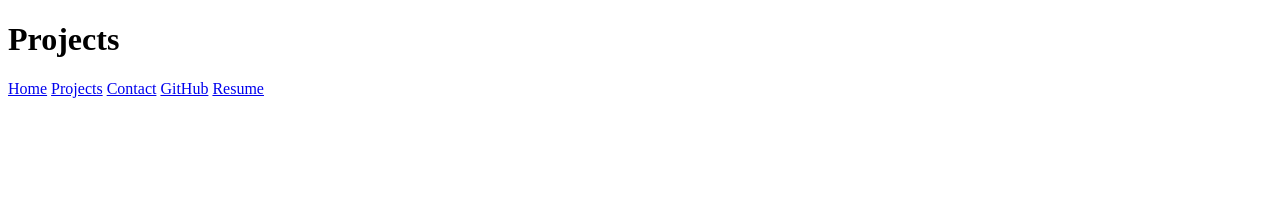
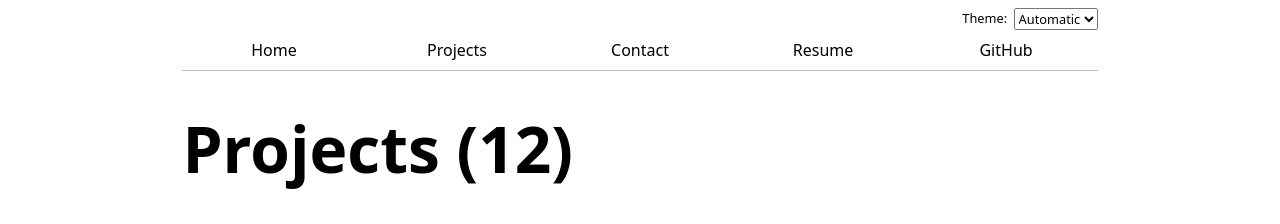
Before and after one commit to MatthewLee117/Portfolio, a plain HTML site: page projects/index.html in a window 1280 px wide. Shown: the top 224 px of the page. Drawn offline with Linux system fonts and the light colour scheme.

Commit message:
lab 4 fixes

```diff
--- a/contact/index.html
+++ b/contact/index.html
@@ -4,7 +4,7 @@
     <meta charset="UTF-8">
     <meta name="viewport" content="width=device-width, initial-scale=1.0">
     <link rel="stylesheet" href="../style.css">
-    <script src="../global.js" defer></script>
+    <script src="../global.js" type="module"></script>
     <title>Contact</title>
 </head>
 <body>
--- a/global.js
+++ b/global.js
@@ -1,4 +1,3 @@
-<<<<<<< HEAD
 console.log("IT'S ALIVE!");
 
 function $$(selector, context = document) {
@@ -9,8 +8,8 @@
   { url: "", title: "Home" },
   { url: "projects/", title: "Projects" },
   { url: "contact/", title: "Contact" },
-  { url: "resume/?v=2", title: "Resume" },
-  { url: "https://github.com/matthewlee", title: "GitHub" },
+  { url: "resume/", title: "Resume" },
+  { url: "https://github.com/MatthewLee117", title: "GitHub" },
 ];
 
 const BASE_PATH =
@@ -57,8 +56,7 @@
   }
 }
 
-const savedColorScheme = getSavedColorScheme();
-setColorScheme(savedColorScheme || "light dark");
+setColorScheme(getSavedColorScheme() || "light dark");
 
 colorSchemeSelect.addEventListener("input", (event) => {
   const selectedScheme = event.target.value;
@@ -73,7 +71,6 @@
 
 for (const p of pages) {
   let url = p.url;
-  const title = p.title;
 
   if (!url.startsWith("http")) {
     url = BASE_PATH + url;
@@ -81,7 +78,7 @@
 
   const a = document.createElement("a");
   a.href = url;
-  a.textContent = title;
+  a.textContent = p.title;
 
   if (a.host === location.host && a.pathname === location.pathname) {
     a.classList.add("current");
@@ -94,7 +91,7 @@
 
   nav.append(a);
 }
-=======
+
 export async function fetchJSON(url) {
   let response;
 
@@ -115,27 +112,27 @@
   }
 }
 
-export function renderProjects(projects, containerElement, headingLevel = 'h2') {
+export function renderProjects(projects, containerElement, headingLevel = "h2") {
   if (!Array.isArray(projects)) {
-    throw new Error('renderProjects expected an array of projects.');
+    throw new Error("renderProjects expected an array of projects.");
   }
 
   if (!(containerElement instanceof Element)) {
-    throw new Error('renderProjects expected a valid container element.');
+    throw new Error("renderProjects expected a valid container element.");
   }
 
-  const allowedHeading = /^h[1-6]$/i.test(headingLevel) ? headingLevel.toLowerCase() : 'h2';
+  const allowedHeading = /^h[1-6]$/i.test(headingLevel) ? headingLevel.toLowerCase() : "h2";
 
-  containerElement.innerHTML = '';
+  containerElement.innerHTML = "";
 
   for (const project of projects) {
-    const article = document.createElement('article');
+    const article = document.createElement("article");
 
     article.innerHTML = `
-      <${allowedHeading}>${project.title ?? 'Untitled Project'}</${allowedHeading}>
-      <img src="${project.image ?? ''}" alt="${project.title ?? 'Project image'}">
-      <p>${project.description ?? 'No description available.'}</p>
-      ${project.year ? `<p><strong>Year:</strong> ${project.year}</p>` : ''}
+      <${allowedHeading}>${project.title ?? "Untitled Project"}</${allowedHeading}>
+      <img src="${project.image ?? ""}" alt="${project.title ?? "Project image"}">
+      <p>${project.description ?? "No description available."}</p>
+      ${project.year ? `<p><strong>Year:</strong> ${project.year}</p>` : ""}
     `;
 
     containerElement.appendChild(article);
@@ -144,11 +141,10 @@
 
 export async function fetchGitHubData(username) {
   if (!username) {
-    throw new Error('fetchGitHubData requires a username.');
+    throw new Error("fetchGitHubData requires a username.");
   }
 
   return fetchJSON(`https://api.github.com/users/${username}`);
 }
 
 export const fetchGithubData = fetchGitHubData;
->>>>>>> 7eee42a (lab 4)
--- a/index.js
+++ b/index.js
@@ -20,7 +20,7 @@
 const profileStats = document.querySelector('#profile-stats');
 
 try {
-  const githubData = await fetchGitHubData('mxxthewlee');
+  const githubData = await fetchGitHubData('MatthewLee117');
 
   if (profileStats) {
     profileStats.innerHTML = `
--- a/projects/index.html
+++ b/projects/index.html
@@ -1,12 +1,15 @@
 <!DOCTYPE html>
-<h1> Projects </h1>
+<html lang="en">
+<head>
+  <meta charset="UTF-8">
+  <meta name="viewport" content="width=device-width, initial-scale=1.0">
+  <title>Projects</title>
+  <link rel="stylesheet" href="../style.css">
+</head>
 <body>
-    <nav>
-        <a href="/">Home</a>
-        <a href="/projects/">Projects</a>
-        <a href="/contact/">Contact</a>
-        <a href="https://github.com/mxxthewlee" target="_blank">GitHub</a>
-        <a href="/resume/">Resume</a>
-      </nav>
+  <h1 class="projects-title">Projects</h1>
+  <div class="projects"></div>
+
+  <script src="projects.js" type="module"></script>
 </body>
 </html>
```
Also changed, not shown: index.html (+2 -28 lines), resume/index.html (+1 -1 lines), README.md.
